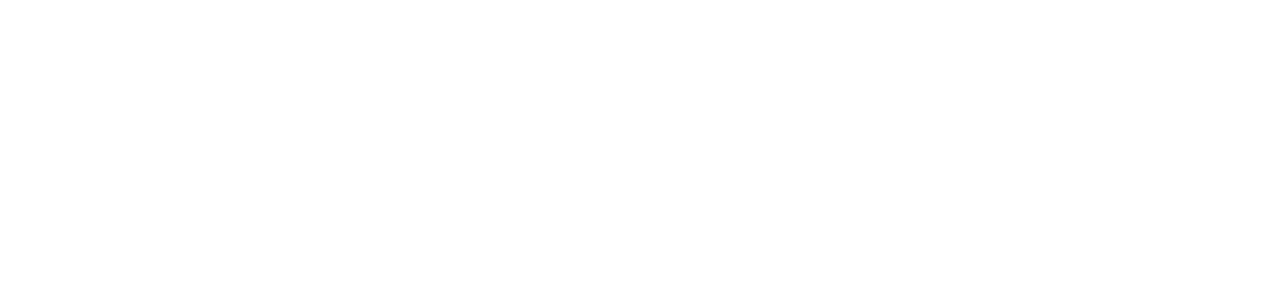
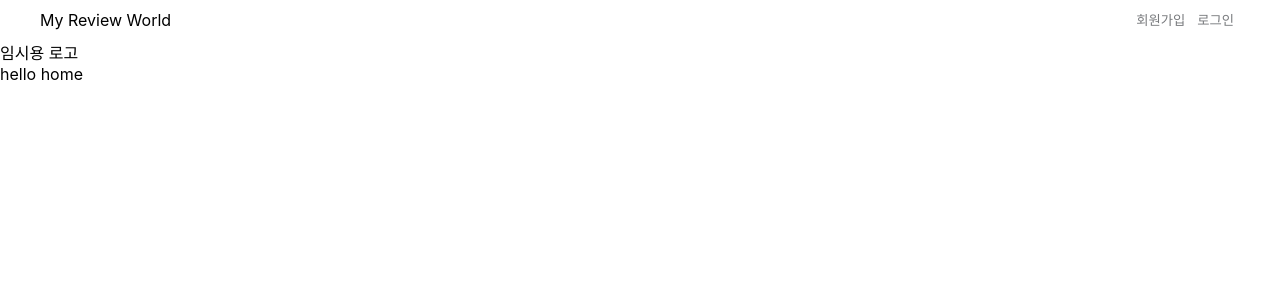
Before and after one commit to kim70273/my-review-world, a Next.js app: page / in a window 1280 px wide. Shown: the top 300 px of the page. Built offline with nearby package versions, Linux system fonts and the light colour scheme.

Commit message:
#7 헤더 맨위에 MyMenu 작업

```diff
--- /dev/null
+++ b/components/Header/component/Logo.tsx
@@ -0,0 +1,5 @@
+const Logo = () => {
+  return <div>임시용 로고</div>;
+};
+
+export default Logo;
--- /dev/null
+++ b/components/Header/component/MyMenu.tsx
@@ -0,0 +1,84 @@
+import { css } from '@emotion/react';
+import styled from '@emotion/styled';
+import Link from 'next/link';
+
+const MyMenu = () => {
+  const onClickJoin = () => {
+    alert('회원가입 기능 개발 필요');
+  };
+  const onClickLogin = () => {
+    alert('로그인 기능 개발 필요');
+  };
+  return (
+    <MyMenuSection>
+      <NavWrap>
+        <ResetUI css={flexCenterWrap}>
+          <li>
+            <Link href="/">My Review World</Link>
+          </li>
+        </ResetUI>
+
+        <ResetUI css={flexCenterWrap}>
+          <li>
+            <NavItemButton type="button" onClick={onClickJoin}>
+              회원가입
+            </NavItemButton>
+          </li>
+          <li>
+            <NavItemButton onClick={onClickLogin}>로그인</NavItemButton>
+          </li>
+        </ResetUI>
+      </NavWrap>
+    </MyMenuSection>
+  );
+};
+
+const defaultCSS = css`
+  margin: 0;
+  padding: 0;
+  border: 0;
+  font-size: 100%;
+  font: inherit;
+  vertical-align: baseline;
+  line-height: 1;
+`;
+
+const ResetUI = styled.ul`
+  ${defaultCSS}
+  list-style: none;
+`;
+
+const flexCenterWrap = css`
+  display: flex;
+  align-items: center;
+`;
+
+const MyMenuSection = styled.section`
+  height: 40px;
+`;
+
+const NavWrap = styled.nav`
+  display: flex;
+  align-items: center;
+  justify-content: space-between;
+  max-width: 1200px;
+  margin: 0 auto;
+  height: 100%;
+`;
+
+const NavItemButton = styled.button`
+  display: inline-flex;
+  align-items: center;
+  line-height: 17px;
+  overflow: hidden;
+  color: #787a7d;
+  border: none;
+  background-color: transparent;
+  cursor: pointer;
+
+  &:not(:disabled):hover {
+    color: #4286f4;
+  }
+`;
+
+export default MyMenu;
--- /dev/null
+++ b/components/Header/component/NavBar.tsx
@@ -0,0 +1,5 @@
+const NavBar = () => {
+  return <></>;
+};
+
+export default NavBar;
--- a/components/Header/index.tsx
+++ b/components/Header/index.tsx
@@ -1,5 +1,15 @@
+import Logo from './component/Logo';
+import MyMenu from './component/MyMenu';
+import NavBar from './component/NavBar';
+
 const Header = () => {
-  return <></>;
+  return (
+    <div>
+      <MyMenu />
+      <Logo />
+      <NavBar></NavBar>
+    </div>
+  );
 };
 
 export default Header;
--- a/components/Layout.tsx
+++ b/components/Layout.tsx
@@ -5,6 +5,7 @@
   return (
     <>
       <Header />
+      {children}
     </>
   );
 };
--- a/next.config.js
+++ b/next.config.js
@@ -2,6 +2,6 @@
 const nextConfig = {
   reactStrictMode: true,
   swcMinify: true,
-}
+};
 
-module.exports = nextConfig
+module.exports = nextConfig;
--- a/package.json
+++ b/package.json
@@ -9,11 +9,14 @@
     "lint": "next lint"
   },
   "dependencies": {
+    "@emotion/react": "^11.10.4",
+    "@emotion/styled": "^11.10.4",
     "next": "12.3.1",
     "react": "18.2.0",
     "react-dom": "18.2.0"
   },
   "devDependencies": {
+    "@emotion/babel-plugin": "^11.10.2",
     "@types/node": "18.7.23",
     "@types/react": "18.0.21",
     "@types/react-dom": "18.0.6",
--- a/pages/manager-review/index.tsx
+++ b/pages/manager-review/index.tsx
@@ -1,4 +1,4 @@
-import type { NextPage } from "next";
+import type { NextPage } from 'next';
 
 const ManagerReview: NextPage = () => {
   return <div>관리자의 리뷰</div>;
```
Also changed, not shown: tsconfig.json (+14 -3 lines), .prettierrc.json, 1 other file (tests, documents, lock files or other folders).
